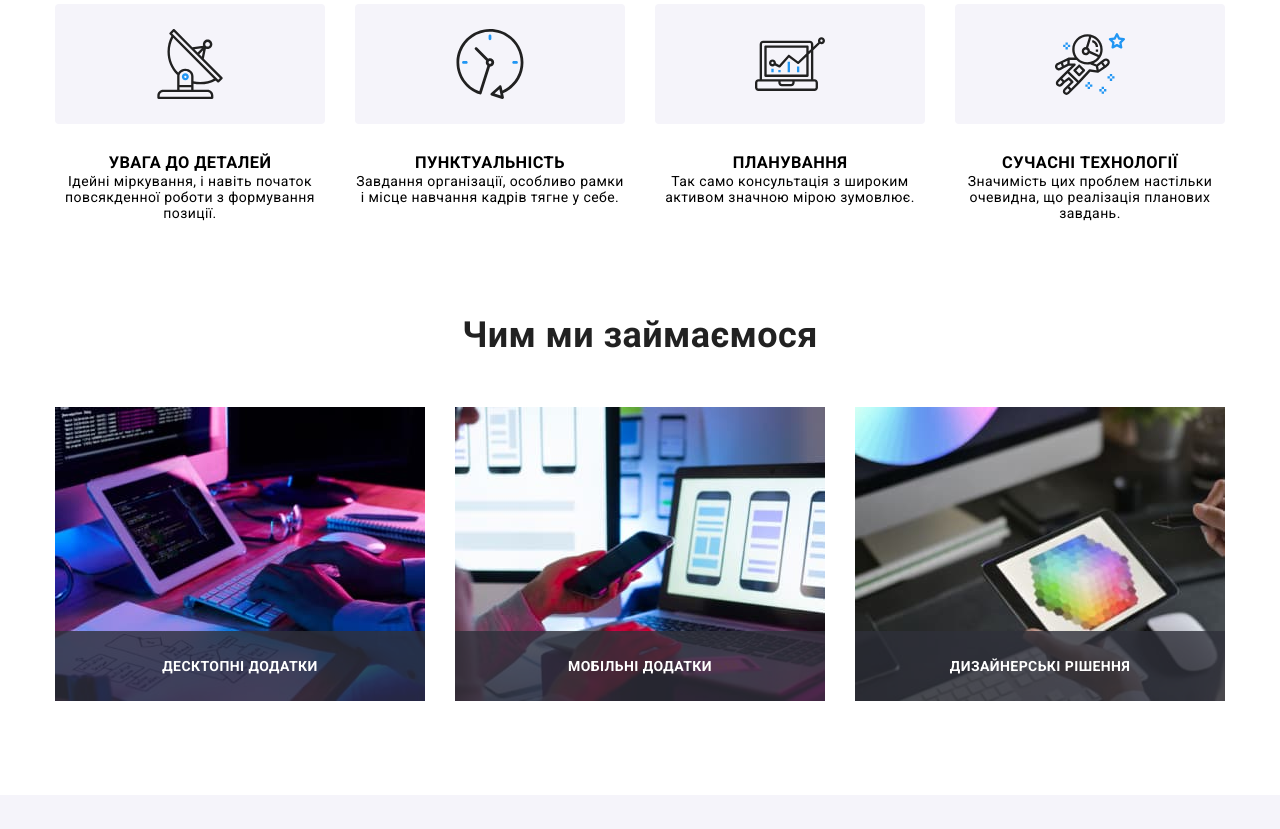
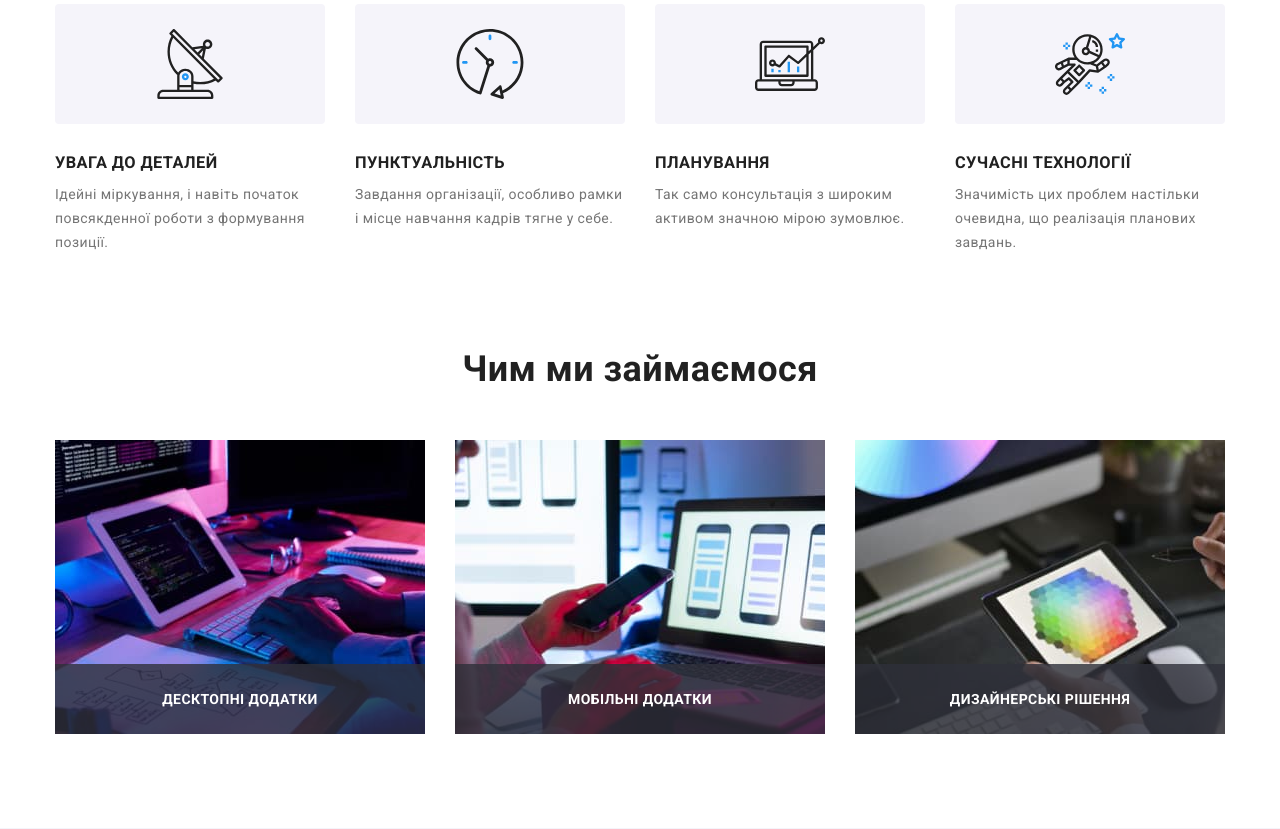
Before and after one commit to AlexeyMaslyvskyi/goit-markup-hw-07, a plain HTML site: page index.html in a window 1280 px wide. Shown: the part 771-1600 px from the top of the page. Drawn offline with nearby package versions, Linux system fonts and the light colour scheme.

Commit message:
done
fixed mastakes HW7

```diff
--- a/scss/components/_benefits-section.scss
+++ b/scss/components/_benefits-section.scss
@@ -18,7 +18,7 @@
 
   background-color: $memberbgc;
   border-radius: 4px;
-
+}
 .benefits__title {
   margin-bottom: 10px;
   line-height: 1.14;
@@ -35,4 +35,3 @@
 
   color: $grey;
 }
-}
--- a/scss/components/_footer.scss
+++ b/scss/components/_footer.scss
@@ -114,7 +114,7 @@
     filter: drop-shadow(0px 4px 4px rgba(0, 0, 0, 0.15));
     border-radius: 4px;
     background-color: $headfoot;
-
+  }
   .input__footer::placeholder {
     font-weight: 400;
     font-size: 16px;
@@ -125,8 +125,6 @@
     background-color: $headfoot;
     padding-left: 15px;
   }
-  }
-
   .button__send {
     display: flex;
 
--- a/scss/components/_modal.scss
+++ b/scss/components/_modal.scss
@@ -119,6 +119,7 @@
   border: 1px solid $input-border;
   border-radius: 4px;
   transition: border-color 250ms cubic-bezier(0.4, 0, 0.2, 1);
+  resize: none;
 
   &:focus {
     border-color: $accent;
--- a/scss/main.scss
+++ b/scss/main.scss
@@ -6,7 +6,7 @@
 @import "./components/filter-buttons";
 @import "./components/footer";
 @import "./components/header";
-@import "./components/hero-section";
+@import "./components/hero";
 @import "./components/modal";
 @import "./components/portfolio-projects";
 @import "./components/team-section";
```
Also changed, not shown: css/main.min.css, scss/components/_hero.scss (renamed from scss/components/_hero-section.scss), 1 other file. Lines whose indentation alone changed are shown as unchanged.
